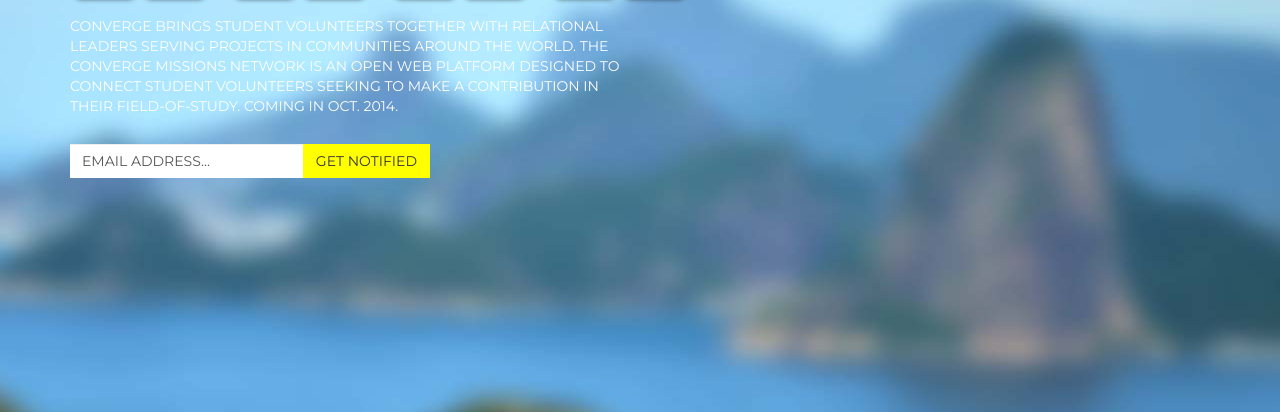
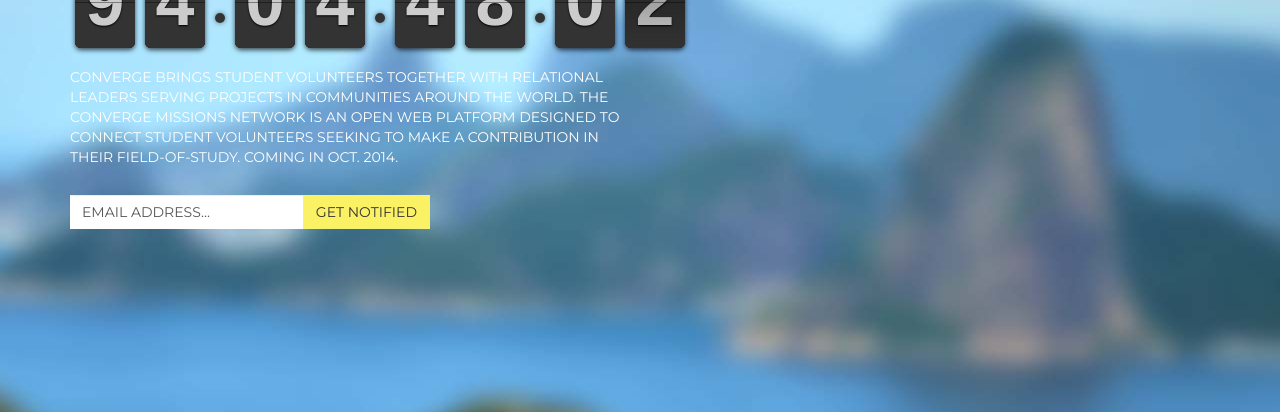
Before and after one commit to davidclarkmoore/converge_launch_page, a plain HTML site: page index.html in a window 1280 px wide. Shown: the part 434-846 px from the top of the page. Drawn offline with nearby package versions, Linux system fonts and the light colour scheme; a script that the page names is missing.

Commit message:
notified color change, favicon added, content moved down slightly

```diff
--- a/css/main.css
+++ b/css/main.css
@@ -206,15 +206,42 @@
 }
 
 .btn-important {
-    background-color: yellow;
-
+    background-color: rgb(251,241,100);
     text-transform: uppercase;
     font-family: 'Montserrat', sans-serif;
+    -webkit-transition: all .2s ease-in-out;
+    -moz-transition: all .2s ease-in-out;
+    -o-transition: all .2s ease-in-out;
+    transition: all .2s ease-in-out;
+}
 
+.btn-important:hover{
+    background-color: rgb(255,255,0);
+}
+
+.container-fluid {
+    padding-top:6%;
 }
 
 .input-group {
     margin-top: 1em;
+}
+
+.form-control {
+    border-radius: 0;
+    border: 0px;
+}
+
+.btn {
+    border-radius: 0;
+}
+
+.btn-default {
+    border-color: rgba(243,243,115);
+}
+
+.btn-default:hover {
+    border-color: rgba(255,255,0);
 }
 /*
 .input-group {
@@ -238,23 +265,6 @@
 
 
 }*/
-
-.form-control {
-    border-radius: 0;
-    border: 0px;
-}
-
-.btn {
-    border-radius: 0;
-}
-
-.btn-default {
-    border-color: yellow;
-}
-
-/* ==========================================================================
-   Footer Styles
-   ========================================================================== */
 
 
 
--- a/index.html
+++ b/index.html
@@ -24,7 +24,7 @@
         <script src="http://www.parsecdn.com/js/parse-1.2.18.min.js"></script>
 
 
-        <link rel="icon" type="image/x-icon" href="winefavicon.ico" />
+        <link rel="icon" type="image/x-icon" href="favicon.ico" />
 
     </head>
 
```
Also changed, not shown: favicon.ico (added), img/enoteca.png (deleted), img/laeaterlogo.png (deleted), img/primarylogo.jpg (deleted), img/primarylogo.png (deleted), winefavicon.ico (deleted).
